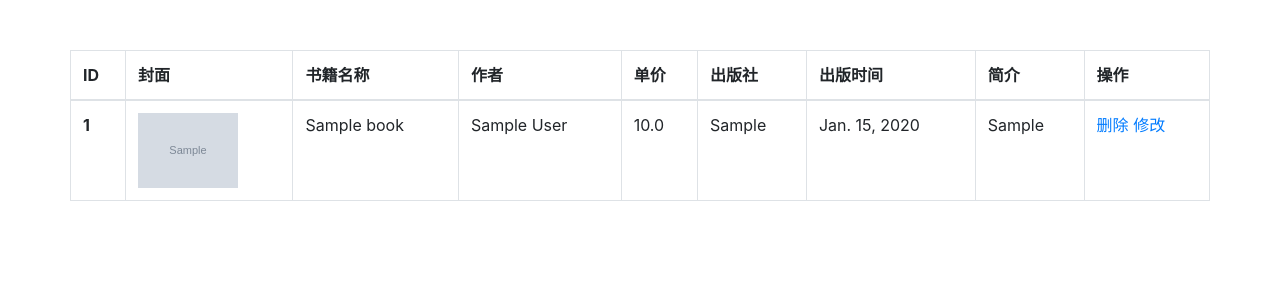
After one commit to tigeryang2005/HelloDjango, a Django app: page /book/list in a window 1280 px wide. The commit adds this page. Shown: the top 300 px of the page. Run offline with Django 3.2, Linux system fonts and the light colour scheme; tables that the repository leaves empty hold one stand-in row (values such as "Sample post"); grey boxes marked "Sample" are stand-in pictures; some libraries are stand-ins or nearby versions.

Commit message:
书籍列表页面

```diff
--- a/Athena/urls.py
+++ b/Athena/urls.py
@@ -3,6 +3,7 @@ from . import views
 
 urlpatterns = [
      re_path('book/add/', views.add_book, name='add_book'),
+     re_path('book/list', views.list_book, name='list_book'),
      path('', views.hello_world),
      re_path('^demo/$', views.demo, name='demo'),
      re_path('^index/$', views.index),
--- a/Athena/views.py
+++ b/Athena/views.py
@@ -9,6 +9,12 @@ logger = logging.getLogger('log')
 
 
 # Create your views here.
+
+
+def list_book(request):
+    data = models.Books.objects.all()
+    context = {'data': data}
+    return render(request, 'books/list.html', context)
 
 
 def add_book(request):
@@ -39,7 +45,7 @@ def add_book(request):
 def img_upload(data, request):
     file = request.FILES.get('img_url', None)
     if file:
-        file_path = './static/uploads/' + data.get('name') + str(int(time.time())) + '.' + file.name.split('.').pop()
+        file_path = '/static/uploads/' + data.get('name') + str(int(time.time())) + '.' + file.name.split('.').pop()
         try:
             with open(file_path, mode='wb+') as f:
                 for chunk in file.chunks():
--- a/templates/athena_templates/demo.html
+++ b/templates/athena_templates/demo.html
@@ -8,6 +8,7 @@
     <h1>这是一个demo</h1>
     <ul>
         <li><a href="{% url 'demo' %}">demo页面</a> </li>
+        <li><a href="{% url 'list_book' %}">书籍列表页面</a></li>
         <li><a href="{% url 'add_book' %}">添加书籍页面</a></li>
     </ul>
 </body>
--- /dev/null
+++ b/templates/books/list.html
@@ -0,0 +1,62 @@
+<!doctype html>
+<html lang="zh-CN">
+  <head>
+    <meta charset="utf-8">
+    <meta http-equiv="X-UA-Compatible" content="IE=edge">
+    <meta name="viewport" content="width=device-width, initial-scale=1">
+    <!-- 上述3个meta标签*必须*放在最前面，任何其他内容都*必须*跟随其后！ -->
+    <title>书籍列表页面</title>
+
+    <!-- Bootstrap -->
+    <link rel="stylesheet" href="/static/bootstrap-3.4.1-dist/css/bootstrap.min.css" integrity="sha384-HSMxcRTRxnN+Bdg0JdbxYKrThecOKuH5zCYotlSAcp1+c8xmyTe9GYg1l9a69psu" crossorigin="anonymous">
+    <!-- jQuery (Bootstrap 的所有 JavaScript 插件都依赖 jQuery，所以必须放在前边) -->
+    <script src="/static/bootstrap-3.4.1-dist/js/jquery-1.12.4.min.js" integrity="sha384-nvAa0+6Qg9clwYCGGPpDQLVpLNn0fRaROjHqs13t4Ggj3Ez50XnGQqc/r8MhnRDZ" crossorigin="anonymous"></script>
+    <!-- 加载 Bootstrap 的所有 JavaScript 插件。你也可以根据需要只加载单个插件。 -->
+    <script src="/static/bootstrap-3.4.1-dist/js/bootstrap.min.js" integrity="sha384-aJ21OjlMXNL5UyIl/XNwTMqvzeRMZH2w8c5cRVpzpU8Y5bApTppSuUkhZXN0VxHd" crossorigin="anonymous"></script>
+    <!-- HTML5 shim 和 Respond.js 是为了让 IE8 支持 HTML5 元素和媒体查询（media queries）功能 -->
+    <!-- 警告：通过 file:// 协议（就是直接将 html 页面拖拽到浏览器中）访问页面时 Respond.js 不起作用 -->
+    <!--[if lt IE 9]>
+      <script src="https://cdn.jsdelivr.net/npm/html5shiv@3.7.3/dist/html5shiv.min.js"></script>
+      <script src="https://cdn.jsdelivr.net/npm/respond.js@1.4.2/dest/respond.min.js"></script>
+    <![endif]-->
+  </head>
+  <body>
+    <div class="container">
+        <div class="row" style="margin-top: 50px">
+            <table class="table table-bordered">
+              <thead>
+                <tr>
+                  <th>ID</th>
+                  <th>封面</th>
+                  <th>书籍名称</th>
+                  <th>作者</th>
+                  <th>单价</th>
+                  <th>出版社</th>
+                  <th>出版时间</th>
+                  <th>简介</th>
+                  <th>操作</th>
+                </tr>
+              </thead>
+              <tbody>
+               {% for i in data %}
+                <tr>
+                  <th scope="row">{{ i.id }}</th>
+                  <td><img src="{{ i.img_url }}" style="width: 100px;" alt="暂时无法显示"></td>
+                  <td>{{ i.name }}</td>
+                  <td>{{ i.author }}</td>
+                  <td>{{ i.price }}</td>
+                  <td>{{ i.publisher }}</td>
+                  <td>{{ i.pub_date }}</td>
+                  <td>{{ i.abstract }}</td>
+                  <td>
+                      <a href="">删除</a>
+                      <a href="">修改</a>
+                  </td>
+                </tr>
+               {% endfor %}
+              </tbody>
+            </table>
+        </div>
+    </div>
+  </body>
+</html>
```
